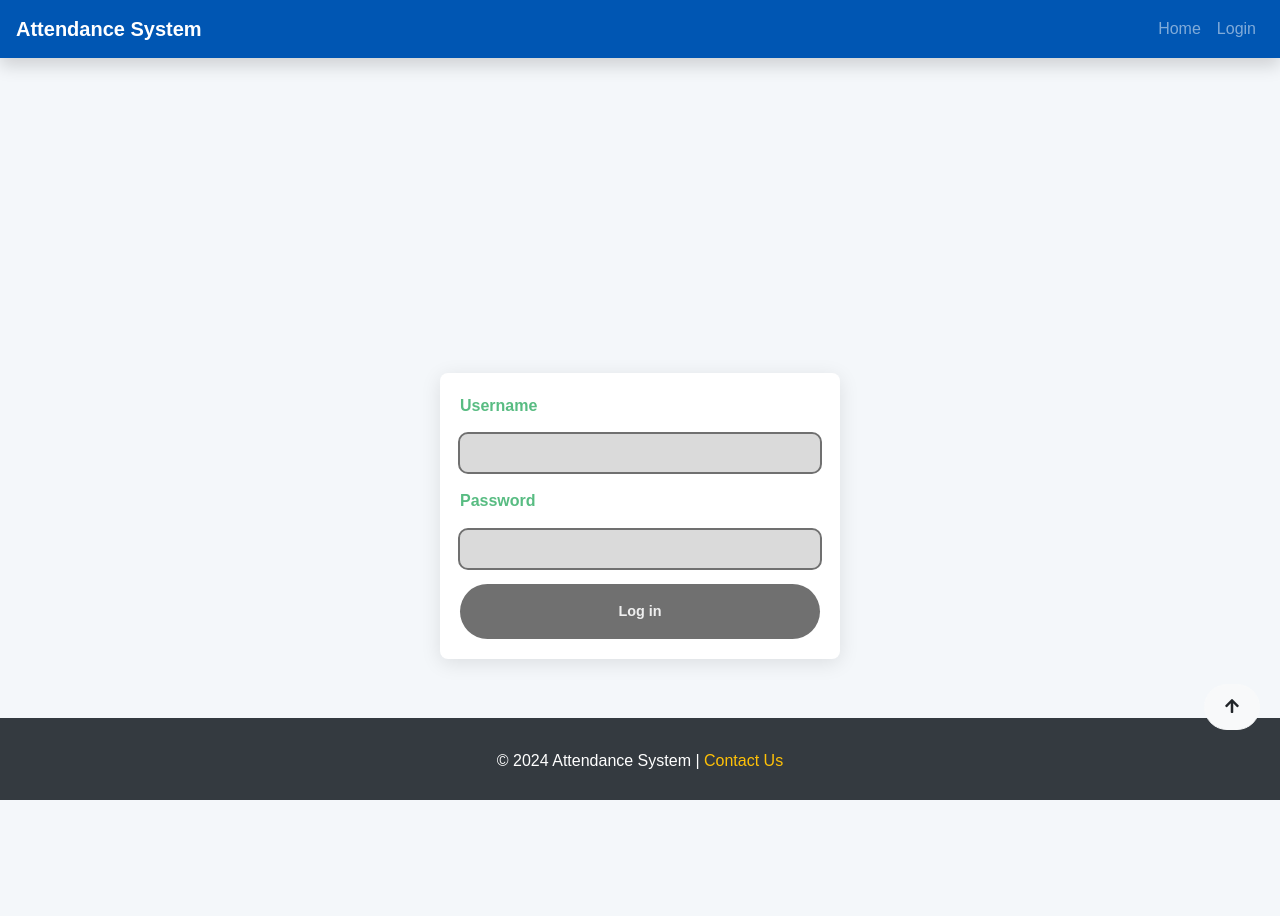
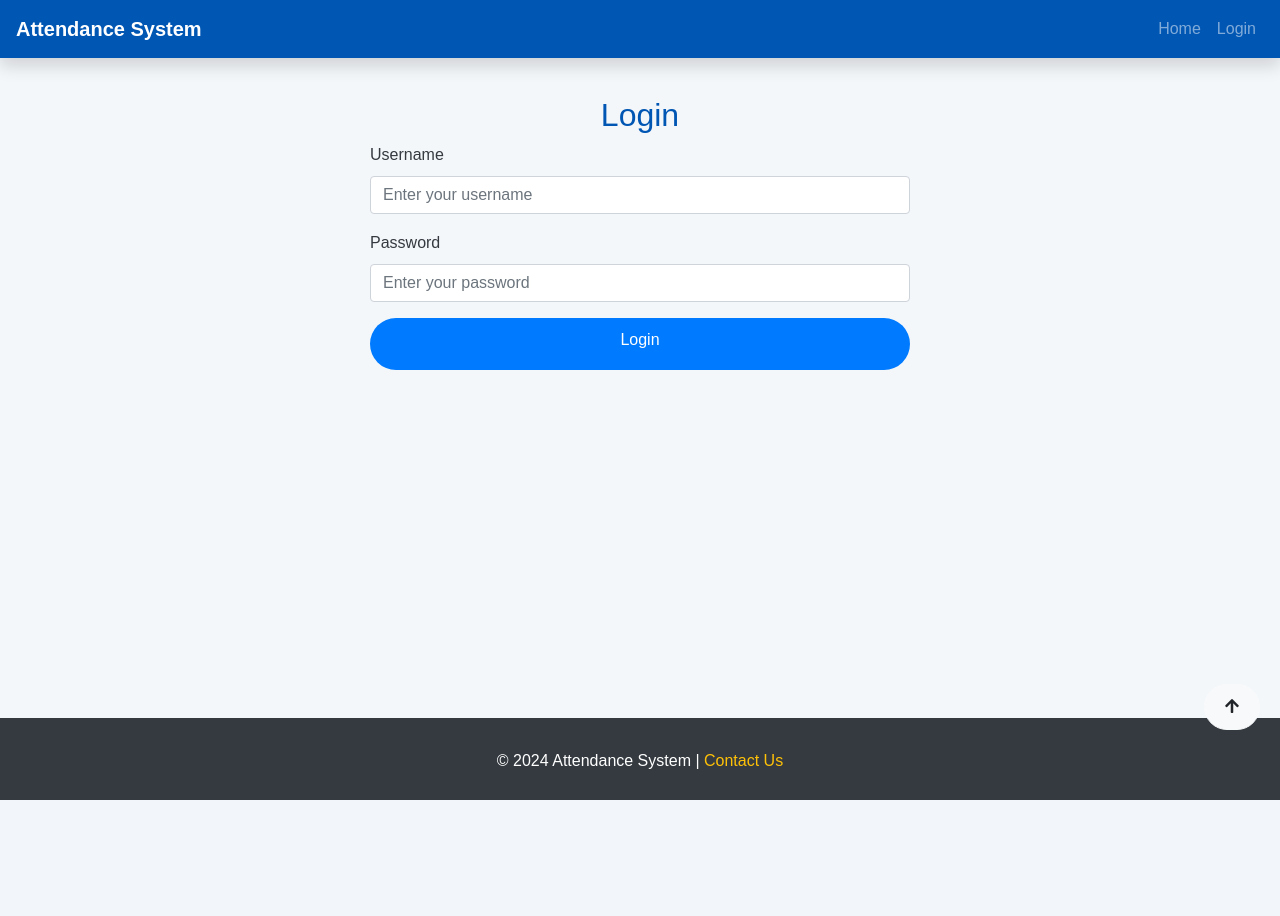
Before and after one commit to lebazirmoses/attendance, a Flask app: template app/templates/login.html in a window 1280 px wide. After the commit the page ends 800 px from the top, so only its background shows below. Run offline with Flask 3, Linux system fonts and the light colour scheme; the template is opened without the code that fills it: values that come from a table or form of the project are taken from there, others are empty; parts of the project's set-up code (start-up, migrations or seed data) failed here and were passed over; some libraries are stand-ins or nearby versions.

Commit message:
Improvements 2

```diff
--- a/app/templates/login.html
+++ b/app/templates/login.html
@@ -3,123 +3,27 @@
 {% block title %}Login - Attendance System{% endblock %}
 
 {% block content %}
-<div class="container d-flex align-items-center justify-content-center vh-100">
-    <form class="form" method="POST" action="{{ url_for('main.login') }}">
-        {{ form.hidden_tag() }}
-        <span class="input-span">
-            <label for="username" class="label">Username</label>
-            {{ form.username(class="form-control", type="text", id="username") }}
-        </span>
-        <span class="input-span">
-            <label for="password" class="label">Password</label>
-            {{ form.password(class="form-control", id="password") }}
-        </span>
-
-        <input class="submit" type="submit" value="Log in" />
-
-    </form>
+<div class="row justify-content-center">
+    <div class="col-md-6">
+        <h2 class="text-center">Login</h2>
+        <form method="POST" action="{{ url_for('main.login') }}">
+            {{ form.hidden_tag() }} <!-- CSRF token -->
+            <div class="form-group">
+                <label for="username">Username</label>
+                {{ form.username(class="form-control", placeholder="Enter your username") }}
+                {% for error in form.username.errors %}
+                    <div class="alert alert-danger">{{ error }}</div>
+                {% endfor %}
+            </div>
+            <div class="form-group">
+                <label for="password">Password</label>
+                {{ form.password(class="form-control", placeholder="Enter your password") }}
+                {% for error in form.password.errors %}
+                    <div class="alert alert-danger">{{ error }}</div>
+                {% endfor %}
+            </div>
+            <button type="submit" class="btn btn-primary btn-block">{{ form.submit.label }}</button>
+        </form>
+    </div>
 </div>
-
-<style>
-    body {
-        background-color: #f4f7fa;
-        margin: 0;
-        font-family: Arial, sans-serif;
-    }
-
-    .container {
-        max-width: 100%;
-        padding: 0 15px;
-    }
-
-    .form {
-        --bg-light: #efefef;
-        --bg-dark: #707070;
-        --clr: #58bc82;
-        --clr-alpha: #9c9c9c60;
-        display: flex;
-        flex-direction: column;
-        align-items: center;
-        gap: 1rem;
-        width: 100%;
-        max-width: 400px; /* Adjusted max-width for larger screens */
-        margin: auto; /* Centering the form */
-        padding: 20px; /* Padding for smaller screens */
-        border-radius: 8px;
-        background-color: white; /* Added background color for the form */
-        box-shadow: 0 4px 20px rgba(0, 0, 0, 0.1); /* Soft shadow for depth */
-    }
-
-    .form .input-span {
-        width: 100%;
-        display: flex;
-        flex-direction: column;
-        gap: 0.5rem;
-    }
-
-    .form input[type="text"],
-    .form input[type="password"] {
-        border-radius: 0.5rem;
-        padding: 1rem 0.75rem;
-        width: 100%;
-        border: none;
-        background-color: var(--clr-alpha);
-        outline: 2px solid var(--bg-dark);
-        transition: outline 0.3s;
-    }
-
-    .form input[type="text"]:focus,
-    .form input[type="password"]:focus {
-        outline: 2px solid var(--clr);
-    }
-
-    .label {
-        align-self: flex-start;
-        color: var(--clr);
-        font-weight: 600;
-    }
-
-    .form .submit {
-        padding: 1rem 0.75rem;
-        width: 100%;
-        border-radius: 3rem;
-        background-color: var(--bg-dark);
-        color: var(--bg-light);
-        border: none;
-        cursor: pointer;
-        transition: background-color 300ms, color 300ms;
-        font-weight: 600;
-        font-size: 0.9rem;
-    }
-
-    .form .submit:hover {
-        background-color: var(--clr);
-        color: var(--bg-dark);
-    }
-
-    .span {
-        text-decoration: none;
-        color: var(--bg-dark);
-        font-size: 0.8rem; /* Slightly smaller font size for links */
-    }
-
-    .span a {
-        color: var(--clr);
-    }
-
-    /* Responsive Styles */
-    @media (max-width: 576px) {
-        .form {
-            padding: 15px; /* Less padding for smaller screens */
-        }
-
-        .form .submit {
-            font-size: 1rem; /* Slightly larger button text for better readability */
-        }
-
-        .label {
-            font-size: 0.9rem; /* Smaller label font for mobile */
-        }
-    }
-</style>
 {% endblock %}
```
Also changed, not shown: instance/site.db.
